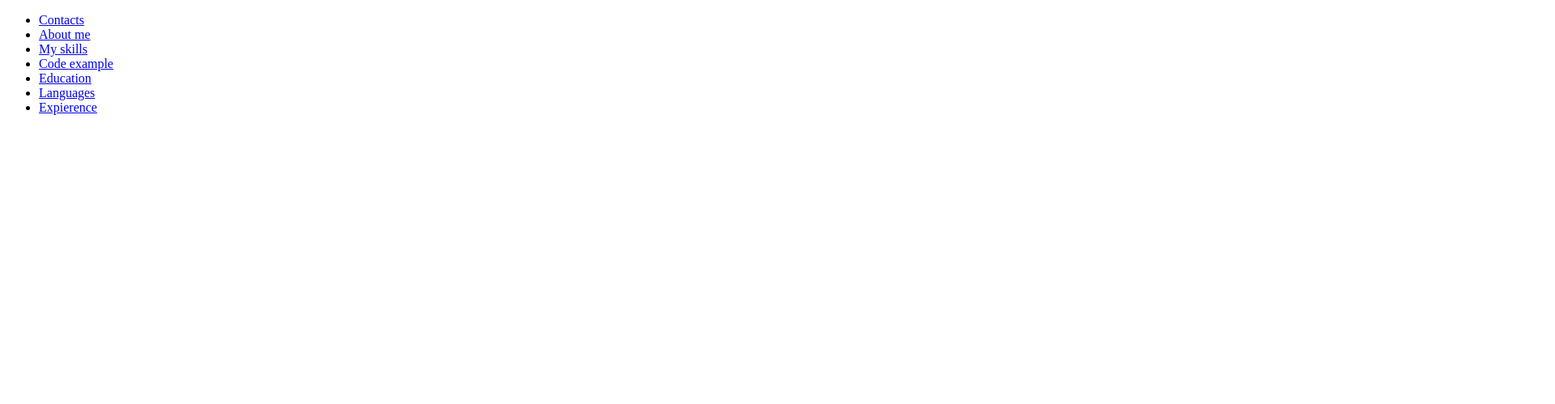
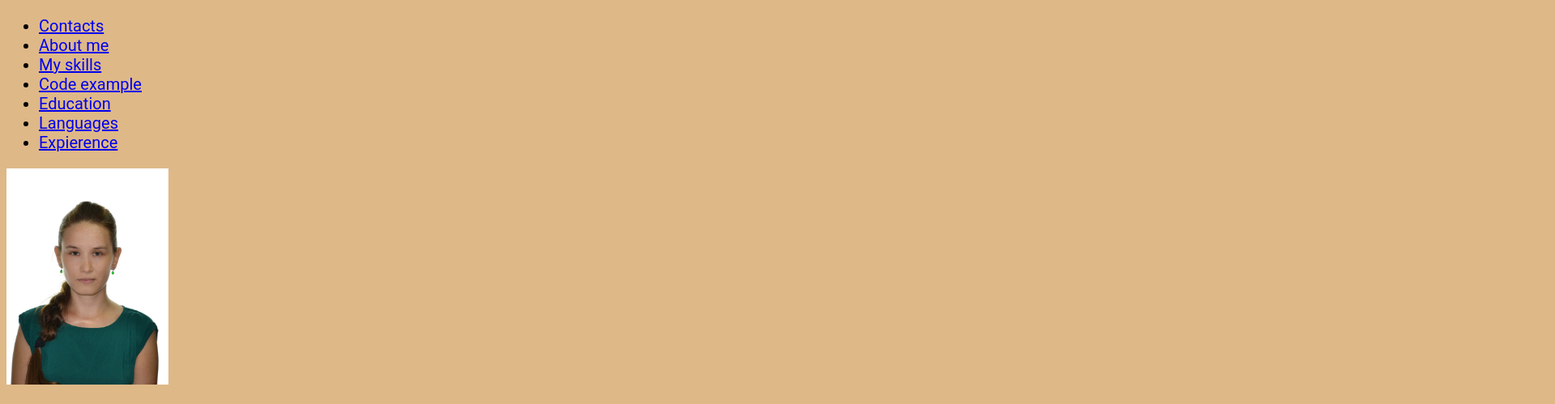
Before and after one commit to ksenofonus/rsschool-cv, a plain HTML site: page index.html in a window 1280 px wide. Shown: the top 499 px of the page at 81% size, 1920 px wide, since content can reach past the window. Drawn offline with Linux system fonts and the light colour scheme.

Commit message:
feat: connect fonts and stylesheet

```diff
--- a/index.html
+++ b/index.html
@@ -4,6 +4,7 @@
   <meta charset="UTF-8">
   <meta http-equiv="X-UA-Compatible" content="IE=edge">
   <meta name="viewport" content="width=device-width, initial-scale=1.0">
+  <link rel="stylesheet" href="style.css">
   <title>CV</title>
 </head>
 <body>
--- a/style.css
+++ b/style.css
@@ -0,0 +1,18 @@
+@font-face {
+  font-family: "Roboto Regular";
+  src: url("./assets/fonts/Roboto-Regular.ttf");
+}
+@font-face {
+  font-family: "Lato Regular";
+  src: url("./assets/fonts/Lato-Regular.ttf");
+}
+body {
+  background-color: burlywood;
+  font-family: Roboto;
+  font-size: 20px;
+  font-weight: 400;
+  box-sizing: border-box;
+}
+.section-profile_img {
+  width: 200px;
+}
```
Also changed, not shown: assets/fonts/Lato-Regular.ttf (added), assets/fonts/Roboto-Regular.ttf (added).
